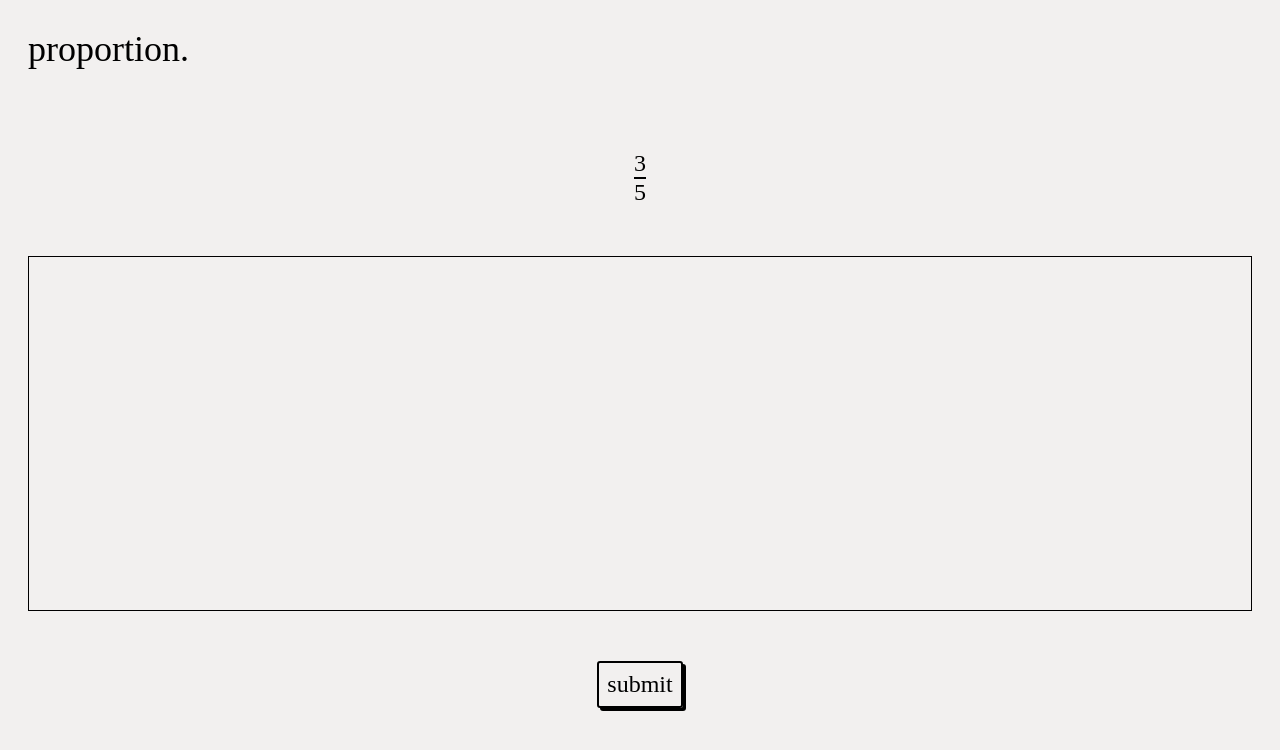
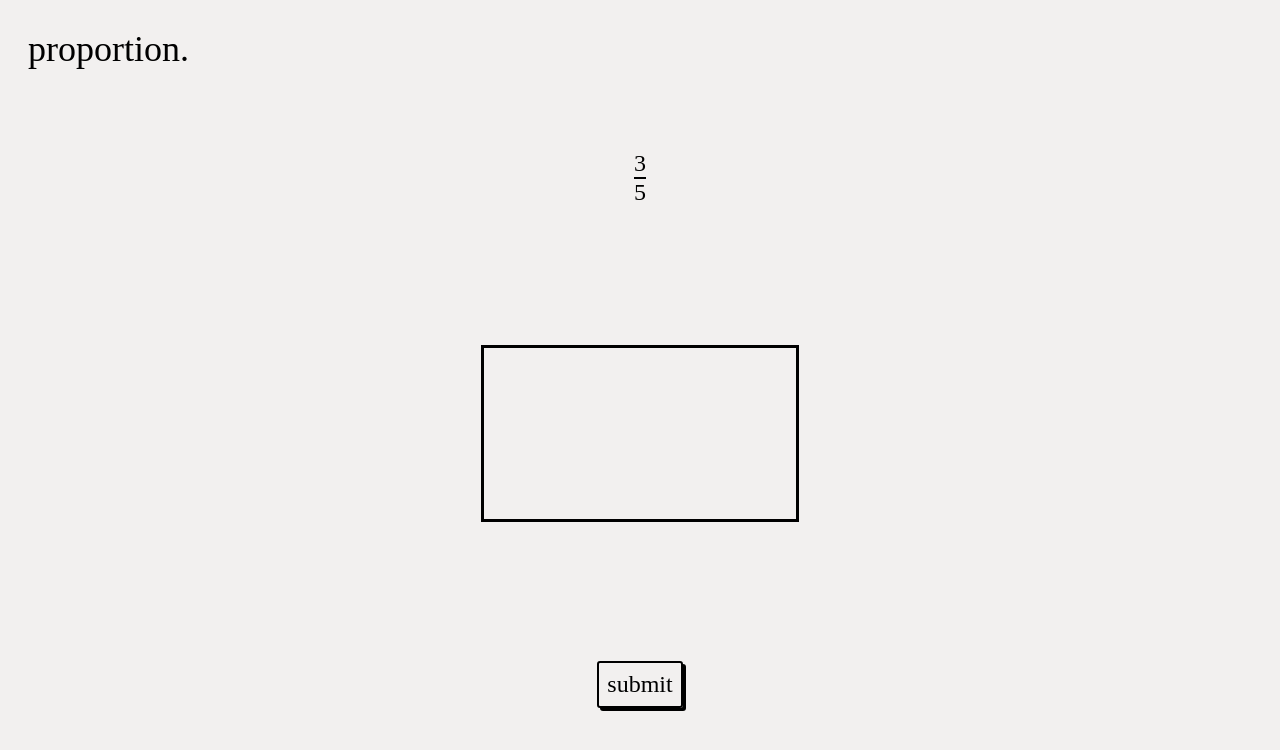
Before and after one commit to ventovulpes/proportion, a React (Vite) app: page / in a window 1280 px wide. Shown: the top 750 px of the page. Built offline with nearby package versions, Linux system fonts and the light colour scheme.

Commit message:
Add game box Change box area to resize based on screen size. Add game box which scales according to box area. Modify submit button to randomly change box size.

```diff
--- a/index.html
+++ b/index.html
@@ -4,7 +4,7 @@
     <meta charset="UTF-8" />
     <link rel="icon" type="image/svg+xml" href="/favicon.svg" />
     <meta name="viewport" content="width=device-width, initial-scale=1.0" />
-    <title>proportion</title>
+    <title>proportion.</title>
   </head>
   <body>
     <div id="root"></div>
--- a/src/App.css
+++ b/src/App.css
@@ -0,0 +1,47 @@
+.app {
+    display: flex;
+    flex-direction: column;
+    height: 100vh;
+    width: 100%;
+    margin: 0px;
+    padding: 20px;
+}
+
+.game {
+    flex: 1 1 auto;
+    display: flex;
+    flex-direction: column;
+    align-items: center;
+    justify-content: space-between;
+    padding: clamp(4px, 10vh, 200px) 0px;
+    gap: 50px;
+}
+
+.fraction {
+    flex: 0 0 auto;
+    display: flex;
+    flex-direction: column;
+    align-items: center;
+}
+
+.fraction-top {
+    margin: 0;
+    border-bottom: 2px solid black
+}
+
+.fraction-bottom {
+    margin: 0;
+}
+
+.box-area {
+    width: 100%;
+    flex: 1 1 0;
+    min-height: 0;
+    display: flex;
+    justify-content: center;
+    align-items: center;
+}
+
+.box {
+    border: 3px solid black;
+}
--- a/src/App.tsx
+++ b/src/App.tsx
@@ -1,4 +1,5 @@
 import './App.css'
+import Game from './game.tsx'
 
 export default function App() {
   return (
@@ -14,34 +15,3 @@ function Header() {
     <h1>proportion.</h1>
   )
 }
-
-function Game() {
-  return (
-    <div className='game'>
-      <Fraction />
-      <BoxArea />
-      <SubmitButton />
-    </div>
-  )
-}
-
-function Fraction() {
-  return (
-    <div className='fraction'>
-      <p className='fraction-top'>3</p>
-      <p className='fraction-bottom'>5</p>
-    </div>
-  )
-}
-
-function BoxArea() {
-  return (
-    <div className='box-area'></div>
-  )
-}
-
-function SubmitButton() {
-  return (
-    <button>submit</button>
-  )
-}
--- /dev/null
+++ b/src/game.tsx
@@ -0,0 +1,82 @@
+import { useEffect, useState, useRef } from "react"
+const GAME_DIMENSIONS = { x: 1000, y: 1000 }
+
+export default function Game() {
+  const [boxWidth, setBoxWidth] = useState(500);
+  const [boxHeight, setBoxHeight] = useState(200);
+
+  useEffect(() => {
+    handleSubmit()
+  }, [])
+
+  function handleSubmit() {
+    setBoxWidth(Math.random() * 800 + 200);
+    setBoxHeight(Math.random() * 600 + 400);
+  }
+
+  return (
+    <div className='game'>
+      <Fraction />
+      <BoxArea boxWidth={boxWidth} boxHeight={boxHeight} />
+      <SubmitButton onClick={handleSubmit} />
+    </div>
+  )
+}
+
+function Fraction() {
+  return (
+    <div className='fraction'>
+      <p className='fraction-top'>3</p>
+      <p className='fraction-bottom'>5</p>
+    </div>
+  )
+}
+
+function BoxArea({ boxWidth, boxHeight }) {
+  const [scalingFactor, setScalingFactor] = useState(1);
+  const boxAreaRef = useRef(null);
+
+  // change game scaling depending on window size
+  useEffect(() => {
+    function handleResize() {
+      const boxAreaSize = {
+        x: boxAreaRef.current.getBoundingClientRect().width,
+        y: boxAreaRef.current.getBoundingClientRect().height
+      }
+      setScalingFactor(Math.min(boxAreaSize.x / GAME_DIMENSIONS.x, boxAreaSize.y / GAME_DIMENSIONS.y));
+      console.log(boxAreaSize.x / GAME_DIMENSIONS.x, boxAreaSize.y / GAME_DIMENSIONS.y);
+    }
+    handleResize();
+
+    window.addEventListener('resize', handleResize);
+
+    return () => {
+      window.removeEventListener('resize', handleResize);
+    }
+  })
+
+  return (
+    <div className='box-area' ref={boxAreaRef}>
+      <Box scalingFactor={scalingFactor} width={boxWidth} height={boxHeight} />
+    </div>
+  )
+}
+
+function Box({ scalingFactor, width, height }) {
+  return (
+    <div
+      className="box"
+      style={{
+        width: width * scalingFactor,
+        height: height * scalingFactor
+      }}
+    ></div>
+  )
+}
+
+function SubmitButton({ onClick }) {
+
+  return (
+    <button onClick={onClick}>submit</button>
+  )
+}
--- a/src/index.css
+++ b/src/index.css
@@ -10,52 +10,10 @@ body {
     overflow: hidden;
 }
 
-.app {
-    display: flex;
-    flex-direction: column;
-    height: 100vh;
-    width: 100%;
-    margin: 0px;
-    padding: 20px;
-}
-
 h1 {
     margin: 0px;
     font-weight: 200;
     font-size: 36px;
-}
-
-.game {
-    flex: 1 1 auto;
-    display: flex;
-    flex-direction: column;
-    align-items: center;
-    justify-content: space-between;
-    padding: clamp(4px, 10vh, 200px) 0px;
-    gap: 50px;
-}
-
-.fraction {
-    flex: 0 0 auto;
-    display: flex;
-    flex-direction: column;
-    align-items: center;
-}
-
-.fraction-top {
-    margin: 0;
-    border-bottom: 2px solid black
-}
-
-.fraction-bottom {
-    margin: 0;
-}
-
-.box-area {
-    width: 100%;
-    height: 100%;
-    border: 1px solid black;
-    flex: 1;
 }
 
 button {
```
